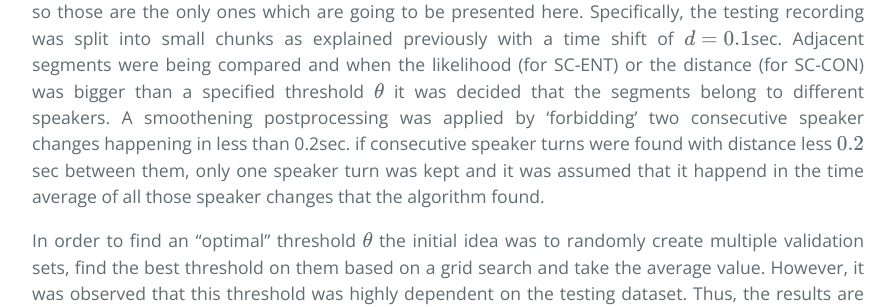
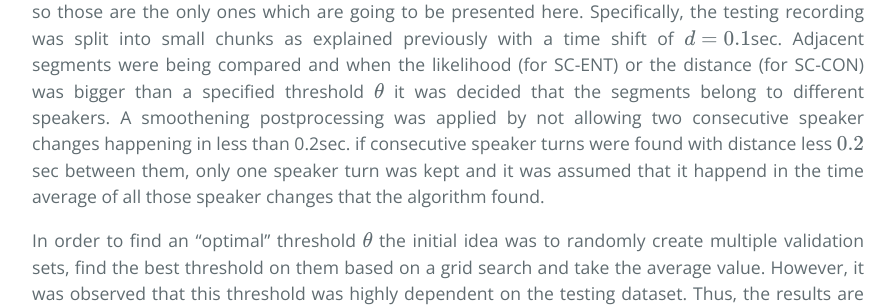
Before and after one commit to ASRlytics/sc-scd, a Jekyll site: the page built from experiments.md, in a window 1280 px wide and 900 px high, scrolled down 6193 px. Shown: the part 181-488 px from the top of the window, without its empty margins (192-1087 px from the left). Built offline with Jekyll 4.4.1, drawn with Linux system fonts in a browser that asks for light colours; formulas are drawn with MathJax 3.

Commit message:
Update experiments.md

```diff
--- a/experiments.md
+++ b/experiments.md
@@ -154,7 +154,7 @@ First of all let's take a look at some training curves to get some insight about
 
 It is observed that in the case of the SC-ENT architecture the convergence (in terms of the training loss minimization) is significantly faster when using the augmented data. However, the final performance is consistently better without any augmentation. Additionally, it seems that SC-ENT yields better results that SC-CON.
 
-For the testing set, it was observed during initial experimentation that the second approach described (comparing non-overlapping consecutive segments) was giving significantly better results, so those are the only ones which are going to be presented here. Specifically, the testing recording was split into small chunks as explained previously with a time shift of $d=0.1$sec. Adjacent segments were being compared and when the likelihood (for SC-ENT) or the distance (for SC-CON) was bigger than a specified threshold $\theta$ it was decided that the segments belong to different speakers. A smoothening postprocessing was applied by 'forbidding' two consecutive speaker changes happening in less than 0.2sec. if consecutive speaker turns were found with distance less $0.2$sec  between them, only one speaker turn was kept and it was assumed that it happend in the time average of all those speaker changes that the algorithm found.
+For the testing set, it was observed during initial experimentation that the second approach described (comparing non-overlapping consecutive segments) was giving significantly better results, so those are the only ones which are going to be presented here. Specifically, the testing recording was split into small chunks as explained previously with a time shift of $d=0.1$sec. Adjacent segments were being compared and when the likelihood (for SC-ENT) or the distance (for SC-CON) was bigger than a specified threshold $\theta$ it was decided that the segments belong to different speakers. A smoothening postprocessing was applied by not allowing two consecutive speaker changes happening in less than 0.2sec. if consecutive speaker turns were found with distance less $0.2$sec  between them, only one speaker turn was kept and it was assumed that it happend in the time average of all those speaker changes that the algorithm found.
 
 In order to find an "optimal" threshold $\theta$ the initial idea was to randomly create multiple validation sets, find the best threshold on them based on a grid search and take the average value. However, it was observed that this threshold was highly dependent on the testing dataset. Thus, the results are presented here for multiple values of the threshold $\theta$.
 
```
